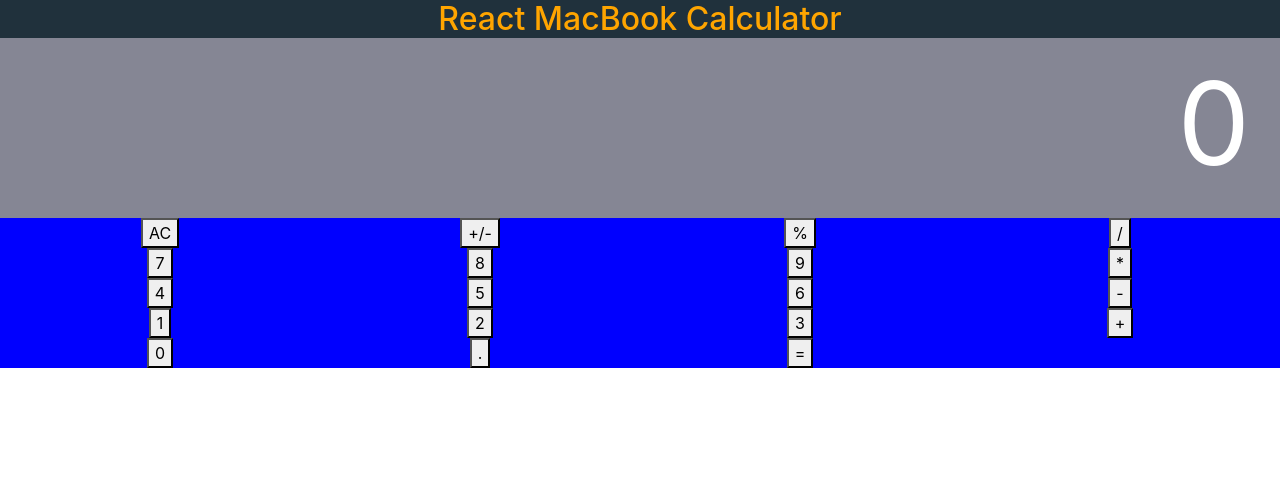
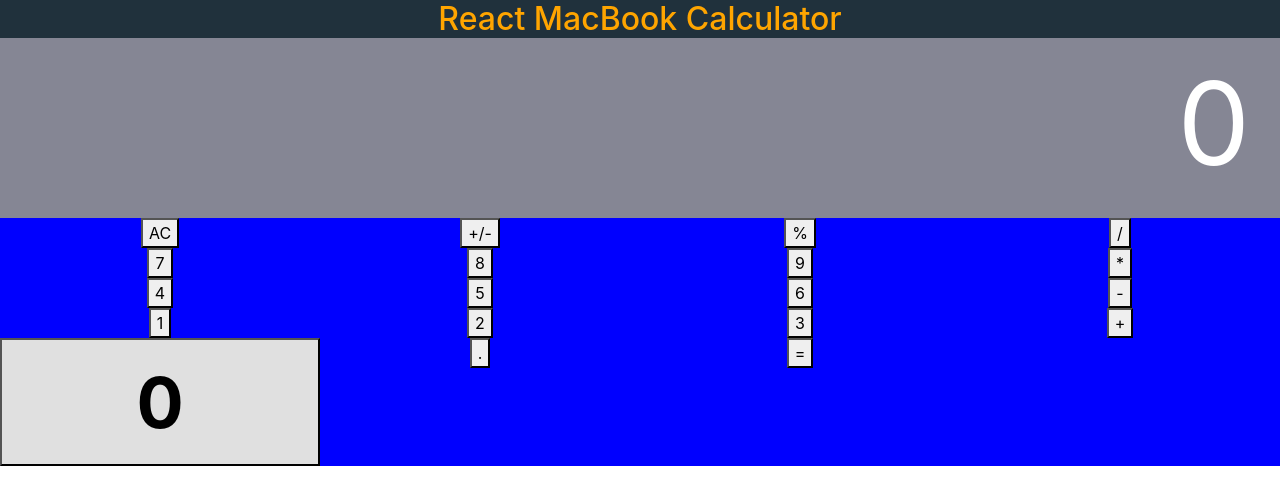
Before and after one commit to atiftariq786/React-MacBook-Calculator, a React (Create React App) app in the folder macbookcalculator/: page / in a window 1280 px wide. Shown: the top 504 px of the page. Built offline with nearby package versions, Linux system fonts and the light colour scheme.

Commit message:
Button styling added and grid update

```diff
--- a/macbookcalculator/src/components/Button/style.css
+++ b/macbookcalculator/src/components/Button/style.css
@@ -28,3 +28,21 @@
   margin:0px 0px 0px 0px;
 }
 */
+.col-3 {
+    padding:0px 0px 0px 0px;
+}
+
+.col-wide{
+    color:black;
+    min-width: 100%;
+    min-height: 16vh;
+    font-size: 70px;
+    margin:0px 0px 0px 0px;
+    padding:0px 0px 0px 0px;
+
+    text-align: center;
+    background: #e0e0e0;
+    color: black;
+    font-weight: bold;
+
+}
```
